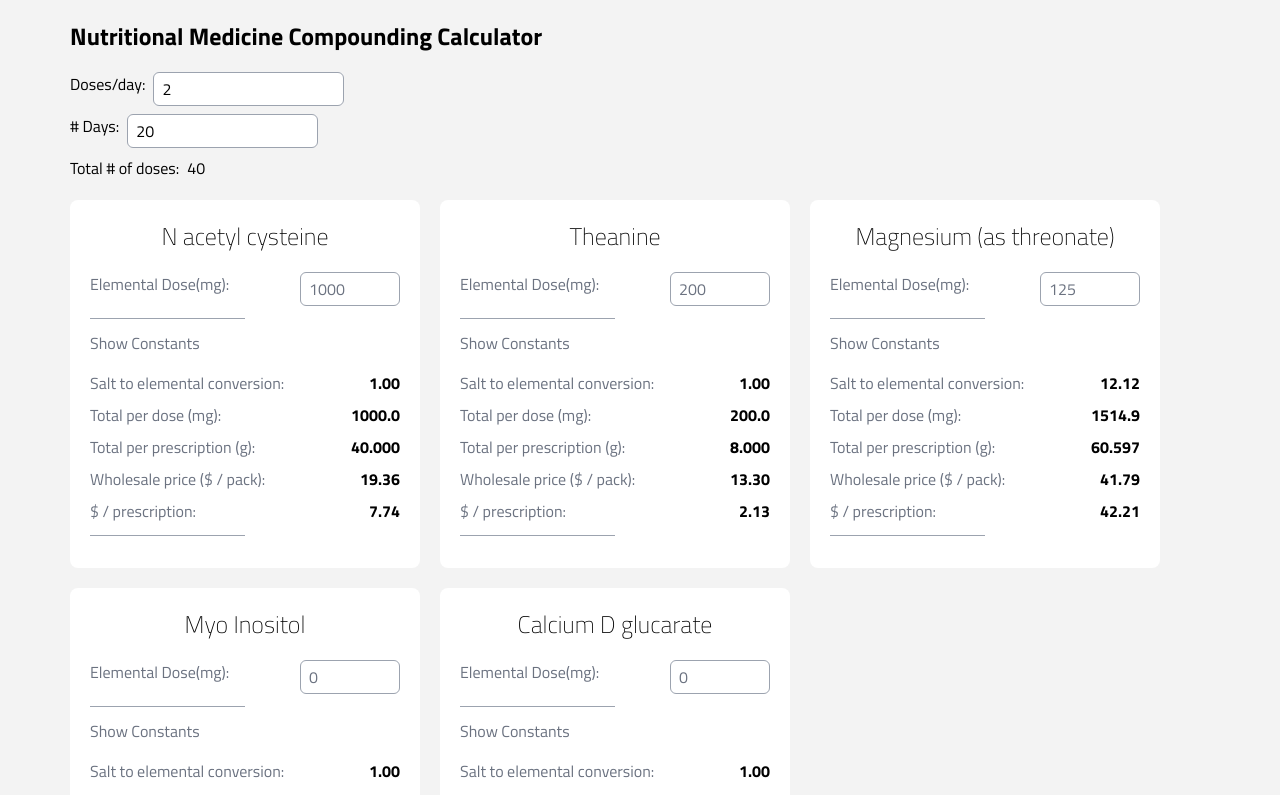
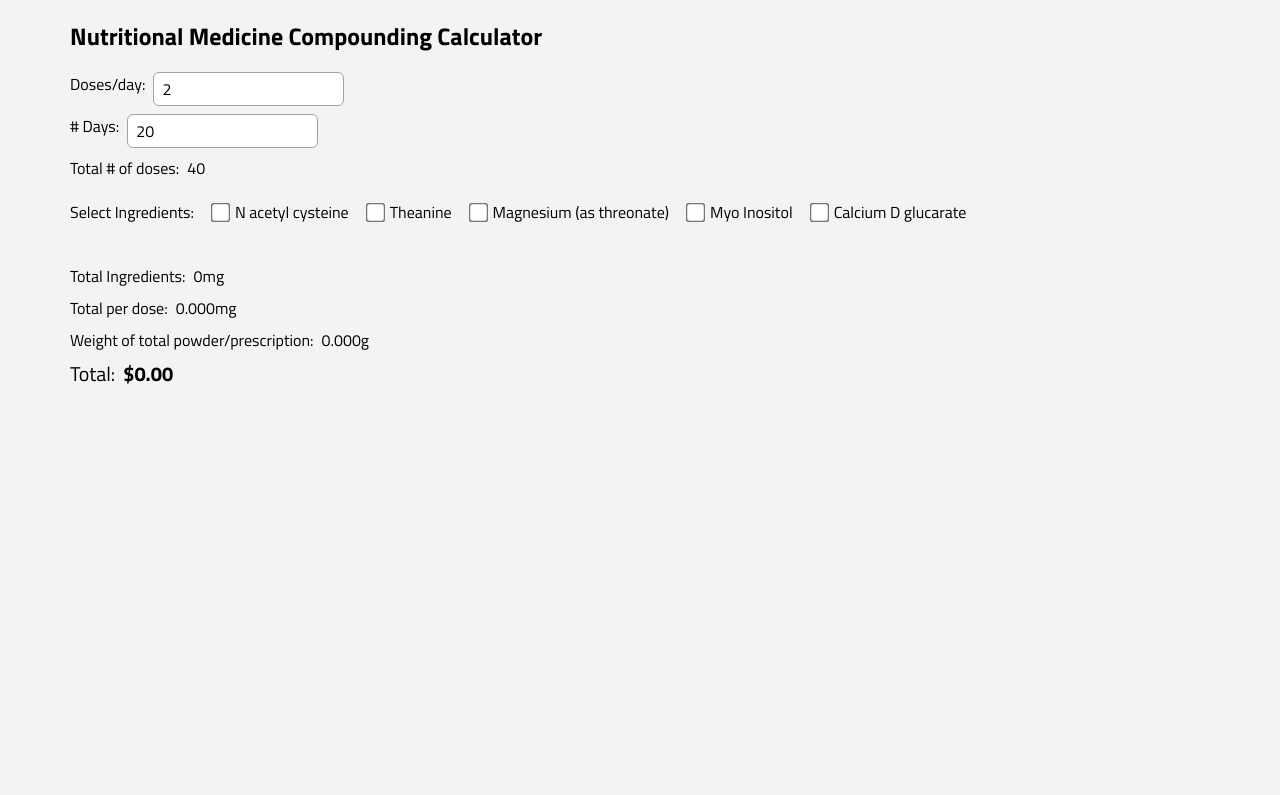
Before and after one commit to LagDave/nutritional-medicine-compounding-calculator, a React (Vite) app: page / in a window 1280 px wide. Shown: the top 795 px of the page. Built offline with nearby package versions, Linux system fonts and the light colour scheme.

Commit message:
Update App.tsx

```diff
--- a/src/App.tsx
+++ b/src/App.tsx
@@ -6,36 +6,42 @@ export default function App() {
   const [totalDoses, setTotalDoses] = useState(1);
   const [numberOfDays, setNumberOfDays] = useState(20);
   const [dosesPerDay, setDosesPerDay] = useState(2);
+  const [shownIngredients, setShownIngredients] = useState<number[]>([]);
 
-  const totalIngredientsArray = ingredients.map((i) => i.defaultTotalPerDose);
-  const [totalIngredients, setTotalIngredients] = useState(
-    totalIngredientsArray.reduce((a: number, b: number) => {
+  // Total Ingredients (mg)
+  let [totalIngredientsArray] = useState([0, 0, 0, 0, 0]);
+  const [totalIngredients, setTotalIngredients] = useState(0);
+
+  // Total/Prescription (g)
+  let [totalPerPrescriptionArray] = useState([0, 0, 0, 0, 0]);
+  const [totalPerPrescriptionTotal, setTotalPerPrescriptionTotal] = useState(0);
+
+  // Dollar/Prescription ($)
+  let [dollarPerPrescriptionArray, setDollarPerPrescriptionArray] = useState([
+    0, 0, 0, 0, 0,
+  ]);
+  let [dollarPerPrescription, setDollarPerPrescription] = useState(0);
+
+  function updateDollarPerPrescription() {
+    setDollarPerPrescriptionArray(
+      dollarPerPrescriptionArray.map((item, index) => {
+        return shownIngredients.indexOf(index) > -1 ? item : 0;
+      })
+    );
+    setDollarPerPrescription(
+      dollarPerPrescriptionArray.reduce((a: number, b: number) => {
         return a + b;
       }, 0)
     );
-
-  const totalPerPrescriptionArray = ingredients.map(
-    (i) => i.defaultTotalPerPrescription
-  );
-  const [totalPerPrescriptionTotal, setTotalPerPrescriptionTotal] = useState(
-    totalPerPrescriptionArray.reduce((a: number, b: number) => {
-      return a + b;
-    }, 0)
-  );
-
-  const [dollarPerPrescriptionArray, setDollarPerPrescriptionArray] = useState<
-    number[]
-  >([]);
-  const dollarPerPrescription = dollarPerPrescriptionArray.reduce(
-    (a: number, b: number) => {
-      return a + b;
-    },
-    0
-  );
+  }
 
   useEffect(() => {
     setTotalDoses(numberOfDays * dosesPerDay || 0);
-  }, [numberOfDays, dosesPerDay]);
+  }, [numberOfDays, dosesPerDay, shownIngredients]);
+
+  useEffect(() => {
+    updateDollarPerPrescription();
+  }, [shownIngredients]);
 
   function handleIngredientElementalDoseChange(
     index: number,
@@ -49,6 +55,8 @@ export default function App() {
       dollarPerPrescription: number;
     }
   ): void {
+    updateDollarPerPrescription();
+
     totalIngredientsArray[index] = elementalDose;
     setTotalIngredients(
       totalIngredientsArray.reduce((a: number, b: number) => {
@@ -57,7 +65,6 @@ export default function App() {
     );
 
     totalPerPrescriptionArray[index] = totalPerPrescription;
-
     setTotalPerPrescriptionTotal(
       totalPerPrescriptionArray.reduce((a: number, b: number) => {
         return a + b;
@@ -66,7 +73,15 @@ export default function App() {
 
     const dollarPerPrescriptionTemp: number[] = dollarPerPrescriptionArray;
     dollarPerPrescriptionTemp[index] = dollarPerPrescription;
-    setDollarPerPrescriptionArray(dollarPerPrescriptionTemp);
+    dollarPerPrescriptionArray = dollarPerPrescriptionTemp;
+  }
+
+  function updateShownIngredients(value: number) {
+    if (shownIngredients.indexOf(value) > -1) {
+      setShownIngredients(shownIngredients.filter((n) => n !== value));
+    } else {
+      setShownIngredients([...shownIngredients, value]);
+    }
   }
 
   return (
@@ -110,6 +125,22 @@ export default function App() {
         </div>
       </div>
 
+      <div className="my-5 flex gap-5">
+        <p>Select Ingredients:</p>
+        {ingredients.map(({ name }, index) => (
+          <div key={index} className="flex items-center gap-2">
+            <input
+              className="scale-150"
+              type="checkbox"
+              onChange={(e) => updateShownIngredients(parseInt(e.target.value))}
+              value={index}
+              name="ingredients"
+            />
+            {name}
+          </div>
+        ))}
+      </div>
+
       <div className="flex gap-5 flex-wrap">
         {ingredients.map(
           (
@@ -119,10 +150,10 @@ export default function App() {
               molecular_weight_total_salt,
               wholesale_price,
               grams_per_pack,
-              defaultValue,
             },
             index
-          ) => (
+          ) =>
+            shownIngredients.indexOf(index) > -1 && (
               <div key={index}>
                 <Ingredient
                   name={name}
@@ -130,7 +161,7 @@ export default function App() {
                   molecular_weight_total_salt={molecular_weight_total_salt}
                   wholesale_price={wholesale_price}
                   grams_per_pack={grams_per_pack}
-                defaultValue={defaultValue}
+                  defaultValue={0}
                   totalDoses={totalDoses}
                   onIngredientElementalDoseChange={({
                     elementalDose,
@@ -163,7 +194,7 @@ export default function App() {
           <p>{totalPerPrescriptionTotal.toFixed(3)}g</p>
         </div>
         <div className="flex gap-2">
-          <p className="text-xl">Total</p>
+          <p className="text-xl">Total:</p>
           <p className="text-xl font-bold">
             ${dollarPerPrescription.toFixed(2)}
           </p>
```
Lines whose indentation alone changed are shown as unchanged.
